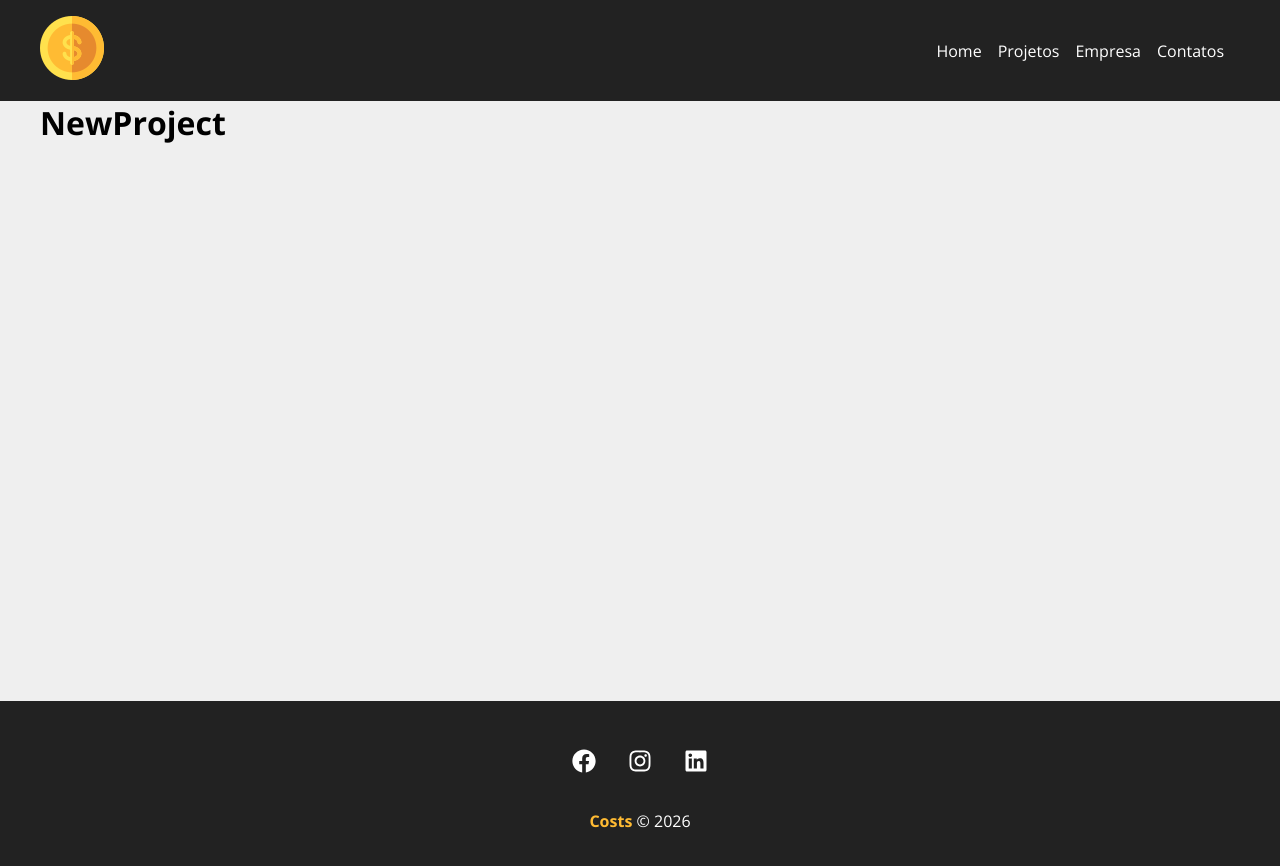
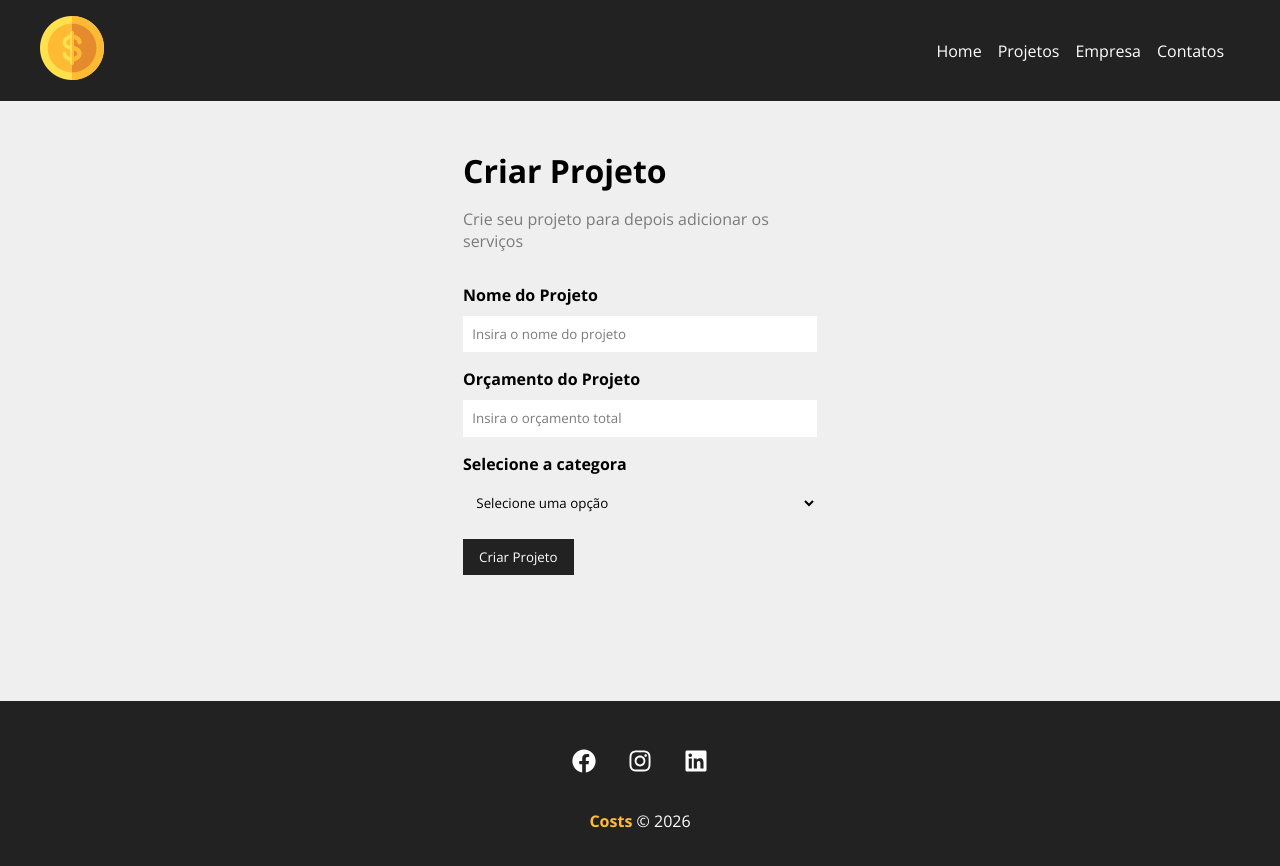
Before and after one commit to Railapa/React-Costs, a React (Vite) app in the folder react-costs/: page /newproject in a window 1280 px wide. Shown: the top 866 px of the page. Built offline with nearby package versions, Linux system fonts and the light colour scheme.

Commit message:
React Costs

```diff
--- a/react-costs/package.json
+++ b/react-costs/package.json
@@ -5,6 +5,7 @@
   "type": "module",
   "scripts": {
     "dev": "vite",
+    "backend": "json-server --watch db.json --port 5000",
     "build": "vite build",
     "lint": "eslint .",
     "preview": "vite preview"
--- /dev/null
+++ b/react-costs/src/components/Form/Input.jsx
@@ -0,0 +1,12 @@
+import styles from './Input.module.css'
+
+function Input({type, text, name, placeholder, handleOnChange, value}){
+    return(
+        <div className={styles.form_control}>
+            <label htmlFor={name}>{text}</label>
+            <input type={type} name={name} id={name} placeholder={placeholder} onChange={handleOnChange} value={value}/>
+        </div>
+    )
+}
+
+export default Input
--- /dev/null
+++ b/react-costs/src/components/Form/Input.module.css
@@ -0,0 +1,20 @@
+.form_control{
+    display: flex;
+    flex-direction: column;
+    margin-bottom: 1em;
+
+    label{
+        margin-bottom: .6em;
+        font-weight: bold;
+    }
+
+    input{
+        padding: .7em;
+        border-radius: 0;
+        border: none;
+    }
+}
+
+input::placeholder{
+    color: #7b7b7b;
+}
--- /dev/null
+++ b/react-costs/src/components/Form/Select.jsx
@@ -0,0 +1,14 @@
+import styles from './Select.module.css'
+
+function Select({text, name, options, handleOnChange, value}){
+    return(
+        <div className={styles.form_control}>
+            <label htmlFor={name}>{text}</label>
+            <select name={name} id={name}>
+                <option>Selecione uma opção</option>
+            </select>
+        </div>
+    )
+}
+
+export default Select
--- /dev/null
+++ b/react-costs/src/components/Form/Select.module.css
@@ -0,0 +1,20 @@
+.form_control{
+    display: flex;
+    flex-direction: column;
+    margin-bottom: 1em;
+
+    label{
+        margin-bottom: .6em;
+        font-weight: bold;
+    }
+
+    select{
+        padding: .7em;
+        border-radius: 0;
+        border: none;
+    }
+}
+
+select::placeholder{
+    color: #7b7b7b;
+}
--- /dev/null
+++ b/react-costs/src/components/Form/SubmitButton.jsx
@@ -0,0 +1,11 @@
+import styles from './SubmitButton.module.css'
+
+function SubmitButton({text}){
+    return(
+        <button className={styles.btn}>
+            {text}
+        </button>
+    )
+}
+
+export default SubmitButton
--- /dev/null
+++ b/react-costs/src/components/Form/SubmitButton.module.css
@@ -0,0 +1,13 @@
+.btn{
+    background-color: #222;
+    color: #fff;
+    padding: 0.7em 1.2em;
+    text-decoration: none;
+    transition: all .3s ease;
+    cursor: pointer;
+    border: none;
+
+    &:hover{
+        color: #fb3;
+    }
+}
--- a/react-costs/src/components/Layout/NavBar.jsx
+++ b/react-costs/src/components/Layout/NavBar.jsx
@@ -12,7 +12,7 @@
                 </Link>
                 <ul className={styles.list}>
                     <li className={styles.item}><Link to='/'>Home</Link></li>
-                    <li className={styles.item}><Link to='/projects'>Projetos</Link></li>
+                    <li className={styles.item}><Link to='/newproject'>Projetos</Link></li>
                     <li className={styles.item}><Link to='/company'>Empresa</Link></li>
                     <li className={styles.item}><Link to='/contact'>Contatos</Link></li>
                 </ul>
--- a/react-costs/src/components/Pages/NewProject.jsx
+++ b/react-costs/src/components/Pages/NewProject.jsx
@@ -1,7 +1,12 @@
+import styles from './NewProject.module.css'
+import { ProjectForm } from '../Projects/ProjectForm'
+
 export const NewProject = () => {
     return(
-        <div>
-            <h1>NewProject</h1>
+        <div className={styles.new_project_container}>
+            <h1>Criar Projeto</h1>
+            <p>Crie seu projeto para depois adicionar os serviços</p>
+            <ProjectForm btnText='Criar Projeto'/>
         </div>
     )
 }
--- /dev/null
+++ b/react-costs/src/components/Pages/NewProject.module.css
@@ -0,0 +1,13 @@
+.new_project_container{
+    width: 450px;
+    margin: 0 auto;
+    padding: 3em;
+
+    h1{
+        margin-bottom: 0.5em;
+    }
+
+    p{
+        color: #7b7b7b;
+    }
+}
--- /dev/null
+++ b/react-costs/src/components/Projects/ProjectForm.jsx
@@ -0,0 +1,28 @@
+import styles from './ProjectForm.module.css'
+import Input from '../Form/Input'
+import Select from '../Form/Select'
+import SubmitButton from '../Form/SubmitButton'
+
+export const ProjectForm = ({btnText}) => {
+    return (
+        <form className={styles.form}>
+            <Input type='text'
+                text='Nome do Projeto'
+                name='name'
+                placeholder='Insira o nome do projeto' />
+            <div>
+                <Input type='number'
+                    text='Orçamento do Projeto'
+                    name='budget'
+                    placeholder='Insira o orçamento total' />
+            </div>
+            <div>
+                <Select name='category_id'
+                text='Selecione a categora' />
+            </div>
+            <div>
+                <SubmitButton text={btnText}/>
+            </div>
+        </form>
+    )
+}
--- /dev/null
+++ b/react-costs/src/components/Projects/ProjectForm.module.css
@@ -0,0 +1,4 @@
+.form{
+    width: 100%;
+    margin: 2em 0;
+}
```
Also changed, not shown: 1 other file (tests, documents, lock files or other folders).
